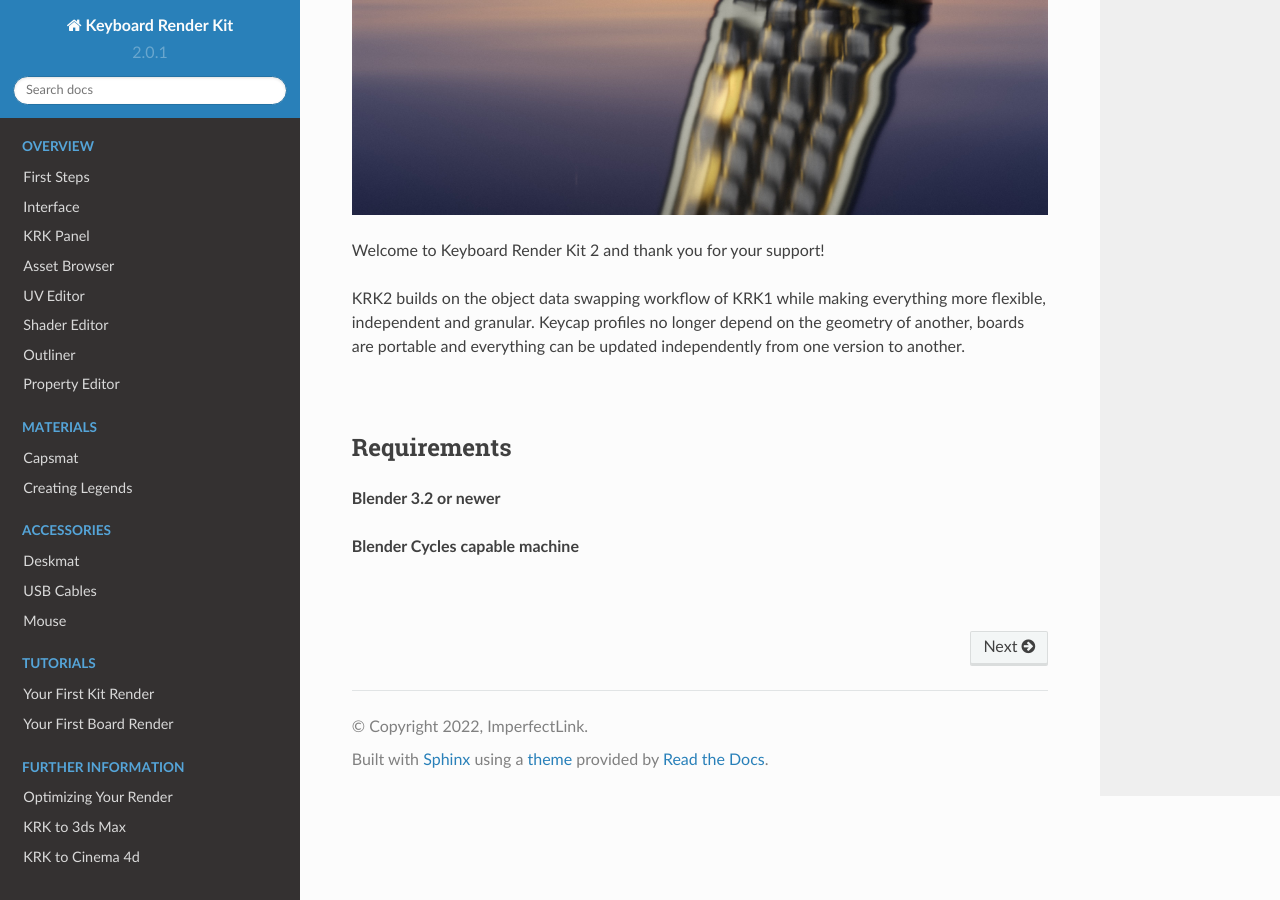
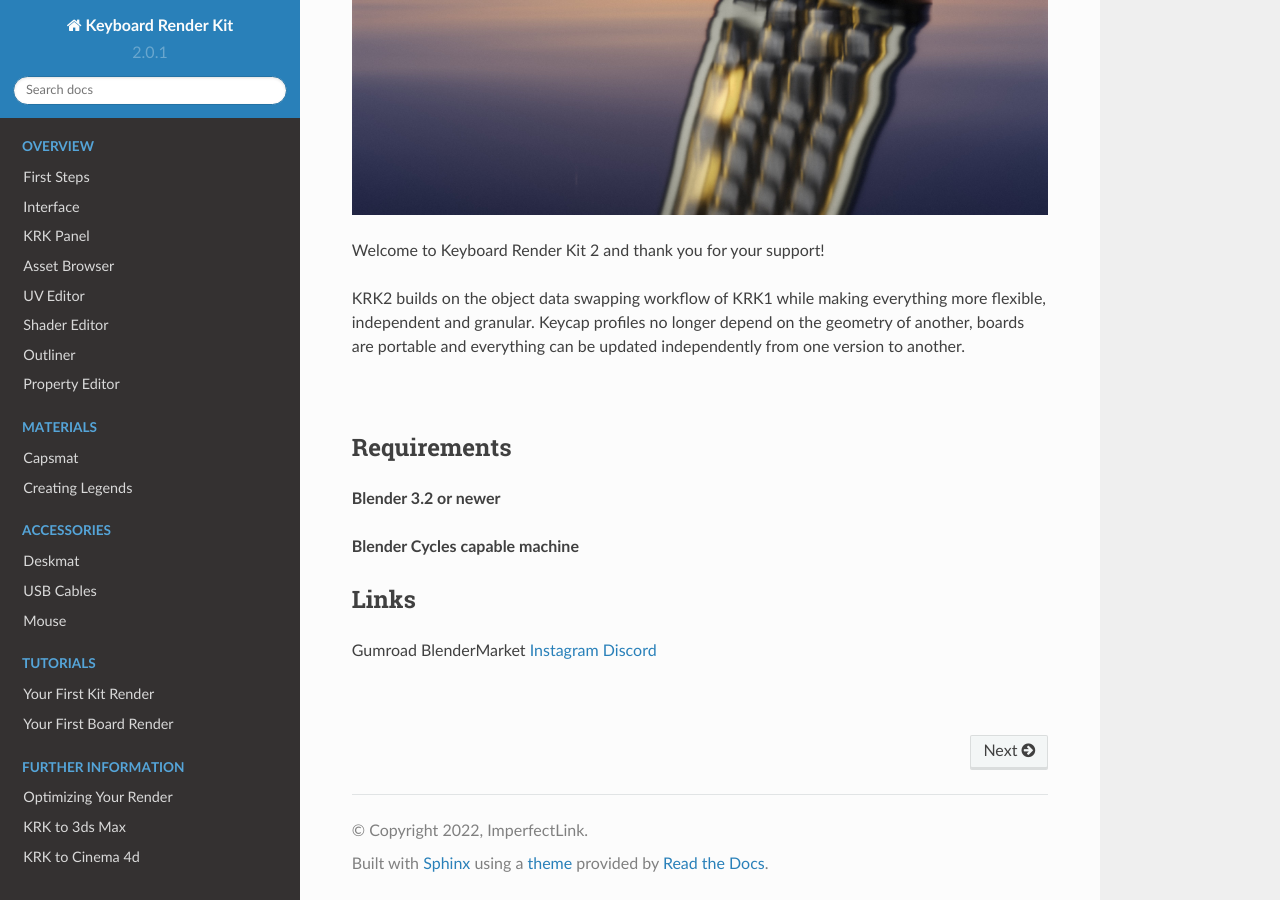
Before and after one commit to imperfectlink/KeyboardRenderKit, a Sphinx documentation site: the page built from docs/source/index.rst, in a window 1280 px wide and 900 px high, scrolled down 641 px. Built offline with Sphinx 7.4.7 and the Read the Docs theme 2.0.0, drawn with Linux system fonts in a browser that asks for light colours.

Commit message:
Update index.rst

```diff
--- a/docs/source/index.rst
+++ b/docs/source/index.rst
@@ -15,6 +15,13 @@ Requirements
 **Blender 3.2 or newer**
 
 **Blender Cycles capable machine**
+
+Links
+~~~~
+Gumroad
+BlenderMarket
+`Instagram <https://www.instagram.com/keyboardrenderkit/>`_
+`Discord <https://discord.gg/fVkGTunzT3>`_
 
 |
 
```
